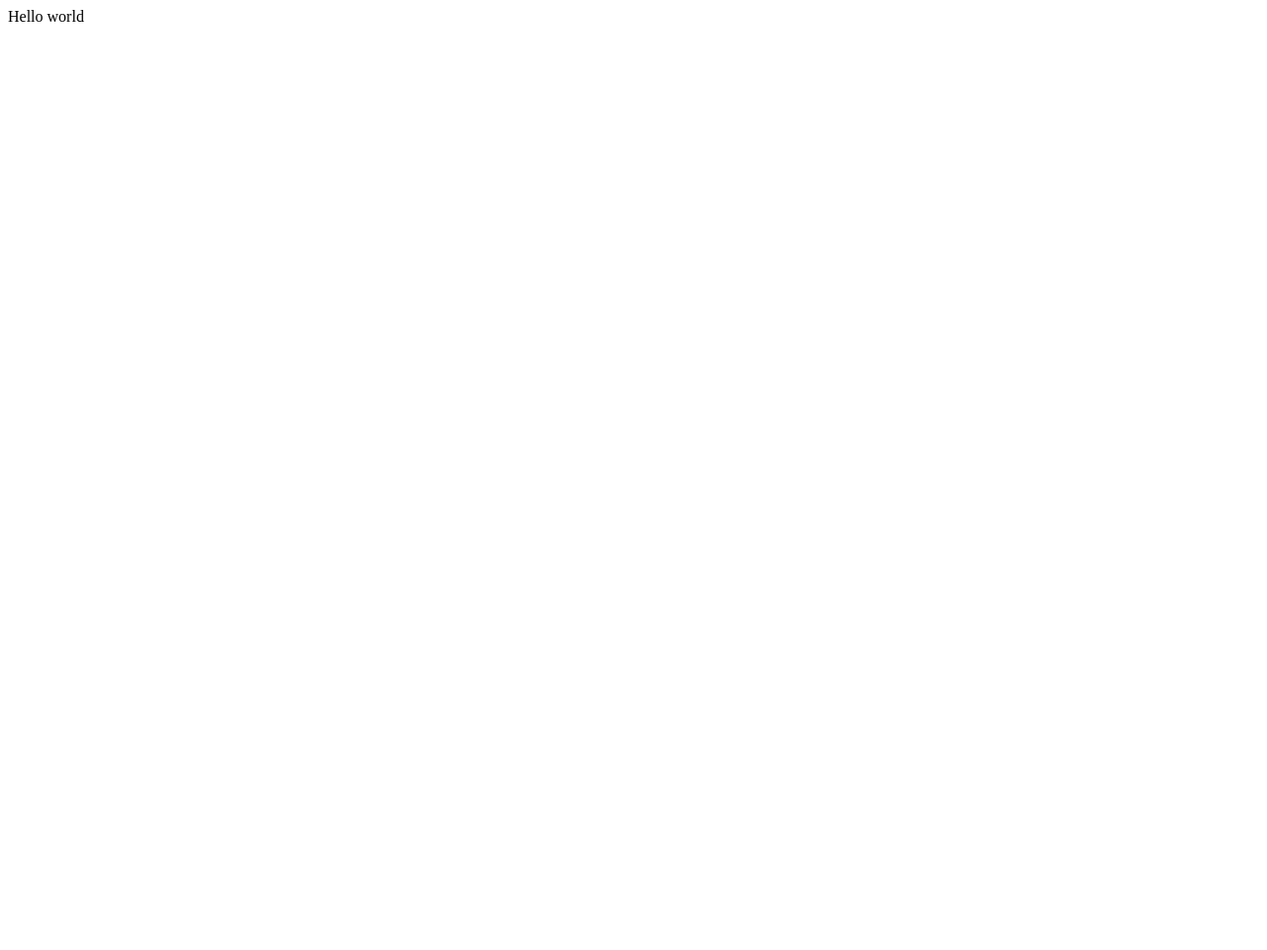
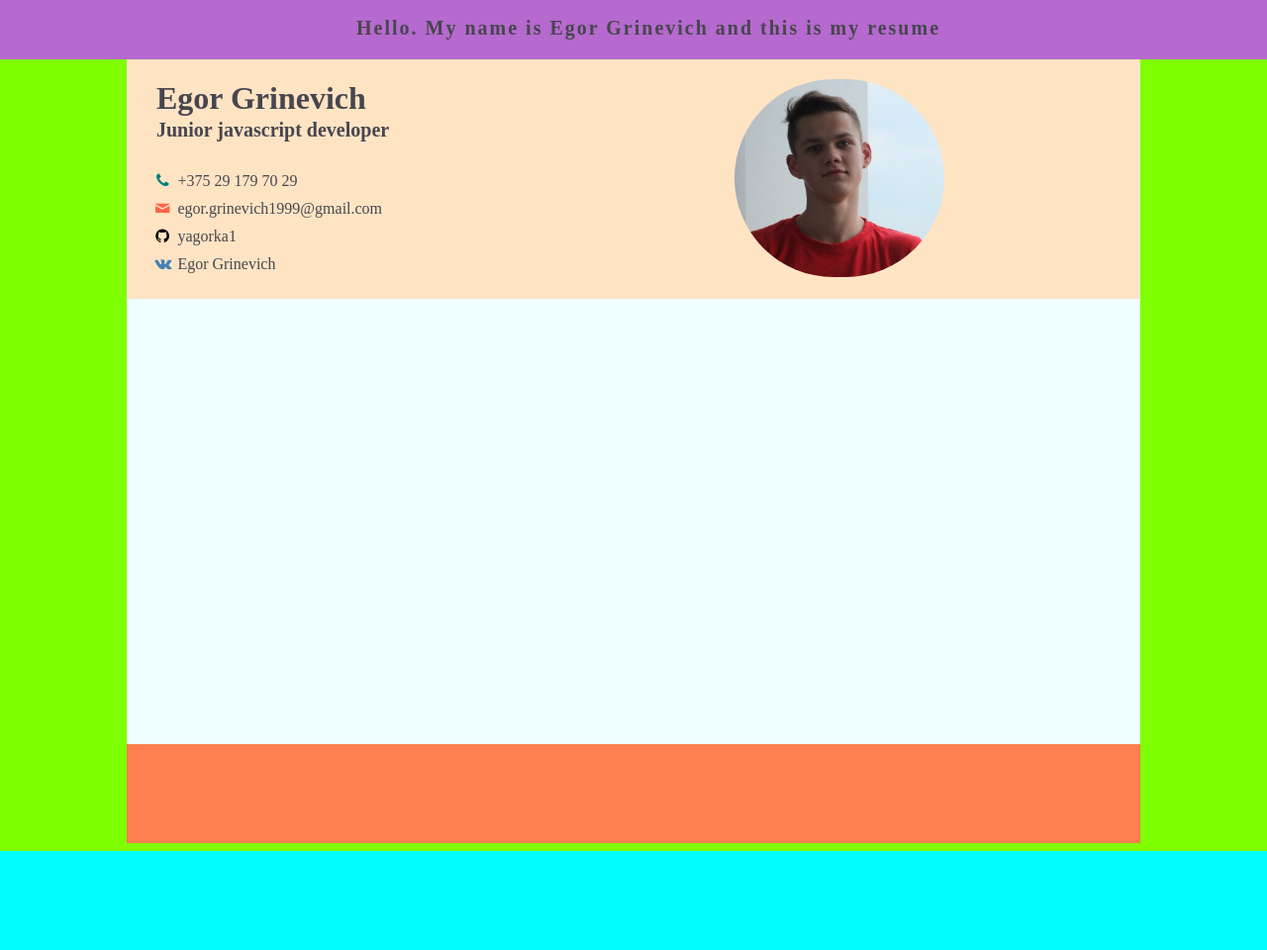
Before and after one commit to yagorka1/rsschool-2019Q1-cv, a plain HTML site: page index.html in a window 1280 px wide. Shown: the whole page at 99% size. Before the commit the page ends 800 px from the top, so only its background shows below. Drawn offline with Linux system fonts and the light colour scheme.

Commit message:
feat: add links to my social networks

```diff
--- /dev/null
+++ b/fontello.css
@@ -0,0 +1,61 @@
+@font-face {
+  font-family: 'fontello';
+  src: url('./assets/font/fontello.eot?90329158');
+  src: url('./assets/font/fontello.eot?90329158#iefix') format('embedded-opentype'),
+       url('./assets/font/fontello.woff2?90329158') format('woff2'),
+       url('./assets/font/fontello.woff?90329158') format('woff'),
+       url('./assets/font/fontello.ttf?90329158') format('truetype'),
+       url('./assets/font/fontello.svg?90329158#fontello') format('svg');
+  font-weight: normal;
+  font-style: normal;
+}
+/* Chrome hack: SVG is rendered more smooth in Windozze. 100% magic, uncomment if you need it. */
+/* Note, that will break hinting! In other OS-es font will be not as sharp as it could be */
+/*
+@media screen and (-webkit-min-device-pixel-ratio:0) {
+  @font-face {
+    font-family: 'fontello';
+    src: url('../font/fontello.svg?90329158#fontello') format('svg');
+  }
+}
+*/
+
+ [class^="icon-"]:before, [class*=" icon-"]:before {
+  font-family: "fontello";
+  font-style: normal;
+  font-weight: normal;
+  speak: none;
+
+  display: inline-block;
+  text-decoration: inherit;
+  width: 1em;
+  margin-right: .2em;
+  text-align: center;
+  /* opacity: .8; */
+
+  /* For safety - reset parent styles, that can break glyph codes*/
+  font-variant: normal;
+  text-transform: none;
+
+  /* fix buttons height, for twitter bootstrap */
+  line-height: 1em;
+
+  /* Animation center compensation - margins should be symmetric */
+  /* remove if not needed */
+  margin-left: .2em;
+
+  /* you can be more comfortable with increased icons size */
+  /* font-size: 120%; */
+
+  /* Font smoothing. That was taken from TWBS */
+  -webkit-font-smoothing: antialiased;
+  -moz-osx-font-smoothing: grayscale;
+
+  /* Uncomment for 3D effect */
+  /* text-shadow: 1px 1px 1px rgba(127, 127, 127, 0.3); */
+}
+
+.icon-phone:before { content: '\e800'; } /* '' */
+.icon-mail:before { content: '\e802'; } /* '' */
+.icon-github-circled:before { content: '\f09b'; } /* '' */
+.icon-vkontakte:before { content: '\f189'; } /* '' */
--- a/index.html
+++ b/index.html
@@ -4,9 +4,54 @@
     <meta charset="UTF-8">
     <meta name="viewport" content="width=device-width, initial-scale=1.0">
     <meta http-equiv="X-UA-Compatible" content="ie=edge">
+    <link rel="stylesheet" href="style.css">
+    <link rel="stylesheet" href="fontello.css">
     <title>Document</title>
 </head>
 <body>
-    Hello world
+
+<header>
+
+    <div><h2 id="hello">Hello. My name is Egor Grinevich and this is my resume</h2></div>
+
+</header>
+
+<div class="main">
+
+    <div class="egor">
+        <div class="main_inf">
+            <h1>Egor Grinevich</h1>
+            <h2>Junior javascript developer</h2>
+            <div class="contacts">
+                <ul class="social-list">
+                    <li><a href="tel:+375 29 179 70 29" class="items-social" ><i class="icon-phone" ></i><i class="links" >   +375 29 179 70 29</i></a></li>
+                    <li><a href="mailto:egor.grinevich1999@gmail.com" class="items-social"><i class="icon-mail"></i><i class="links">   egor.grinevich1999@gmail.com</i></a></li>
+                    <li><a href="https://github.com/yagorka1" class="items-social"><i class="icon-github-circled"></i><i class="links">   yagorka1</i></a></li>
+                    <li><a href="https://vk.com/id134776705" class="items-social"><i class="icon-vkontakte"></i><i class="links">   Egor Grinevich</i></a></li>
+                </ul>
+            </div>
+        </div>
+        <div class="foto">
+            <img src="./assets/g7aaepeu5EI.jpg" alt="Egor Grinevich" class="image">
+         </div>
+    </div>
+
+    <div class="inf">
+
+
+
+    </div>
+
+    <div class="two">
+
+    </div>
+
+</div>
+
+<footer>
+
+
+</footer>
+
 </body>
 </html>
--- a/style.css
+++ b/style.css
@@ -0,0 +1,131 @@
+body{
+    display: flex;
+    flex-direction: column;
+    margin: auto;
+    align-items: center;
+    background-color: brown;
+}
+
+header{
+    width: 100%;
+    height: 60px;
+    background-color: #b669ce;
+    display: flex;
+    flex-direction: row;
+    justify-content: center;
+}
+
+#hello{
+    letter-spacing: 2px;
+}
+
+.main{
+    width: 100%;
+    height: 800px;
+    background-color: chartreuse;
+    display: flex;
+    flex-direction: column;
+    align-items: center;
+}
+
+.egor{
+    display: flex;
+    flex-direction: row;
+    width: 1024px;
+    background-color: bisque;
+}
+
+.main_inf{
+    display: flex;
+    flex-direction: column;
+    width: 60%;
+    background-color: bisque;
+}
+
+h1{
+    margin-left: 30px;
+    margin-bottom: -15px;
+    color:#47464f;
+}
+
+h2{
+    margin-left: 30px;
+    margin-bottom: 15px;
+    font-size: 20px;
+    color:#47464f;
+}
+
+.social-list{
+    display: flex;
+    flex-direction: column;
+    list-style-type: none;
+    background-color: bisque;
+}
+li{
+    margin-bottom: 10px;
+    margin-left: -15px;
+}
+
+a{
+    text-decoration: none;
+}
+
+.links{
+    color:#47464f;
+    font-style: normal;
+}
+
+.links:hover{
+    color: darkmagenta;
+    letter-spacing: 1px;
+}
+
+
+.icon-phone{
+    color: teal;
+}
+
+
+.icon-mail{
+    color:tomato;
+}
+
+.icon-github-circled{
+    color:black;
+}
+
+.icon-vkontakte{
+    color: steelblue;
+}
+
+.foto{
+    display: flex;
+    width: 40%;
+}
+
+.image{
+    width: 200x;
+    height: 200px;
+    border-radius: 100px;
+    margin-top: 20px;
+}
+
+
+
+.inf{
+    width: 1024px;
+    height: 450px;
+    background-color: azure;
+}
+
+.two{
+    width: 1024px;
+    height: 100px;
+    background-color: coral;
+}
+
+footer{
+    width: 100%;
+    height: 100px;;
+    background-color: aqua;
+}
```
Also changed, not shown: assets/font/fontello.ttf (added), assets/font/fontello.woff (added), assets/font/fontello.woff2 (added), assets/g7aaepeu5EI — копия.jpg (added), assets/g7aaepeu5EI.jpg (added), assets/qQH1gnl7sKw.jpg (added), 2 other files.
